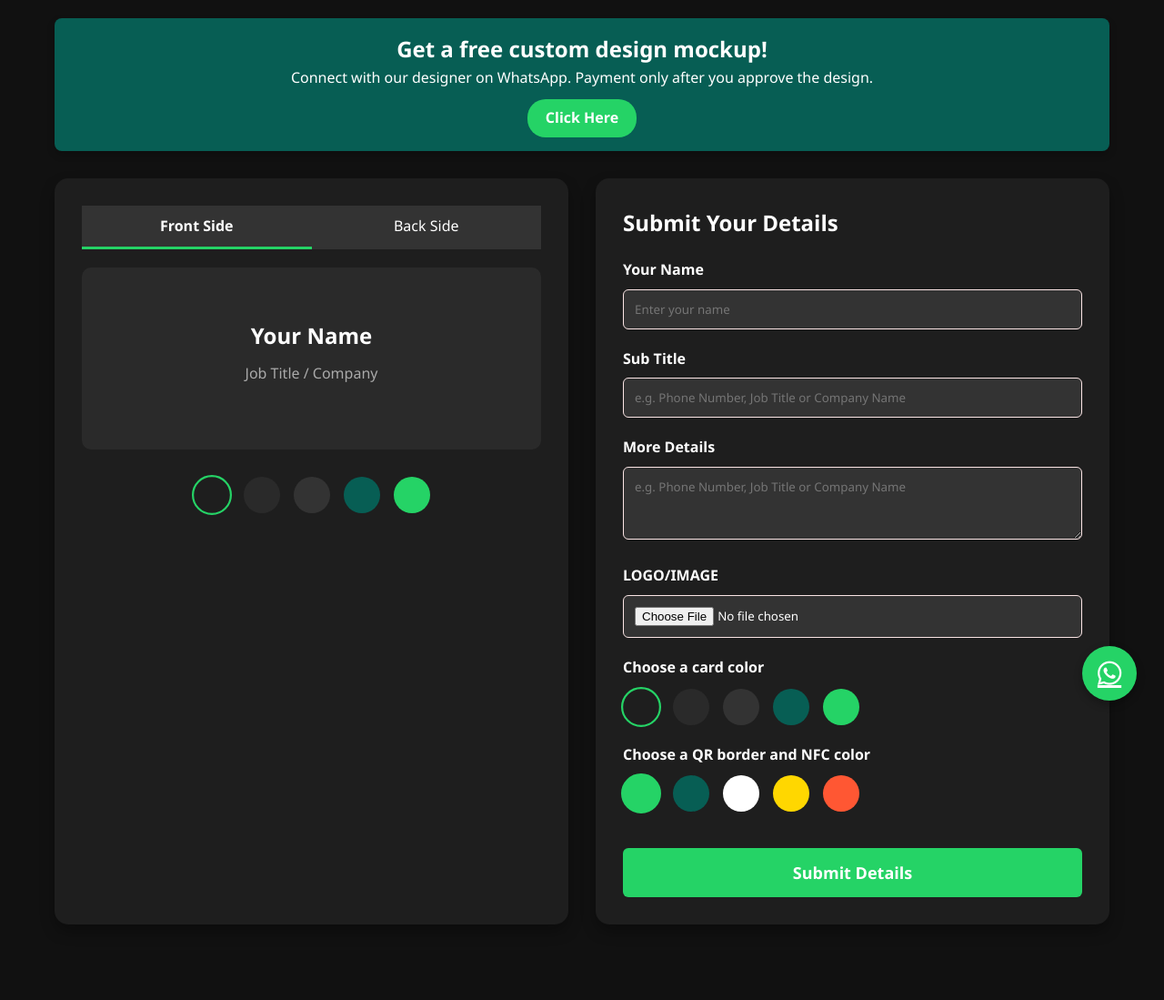
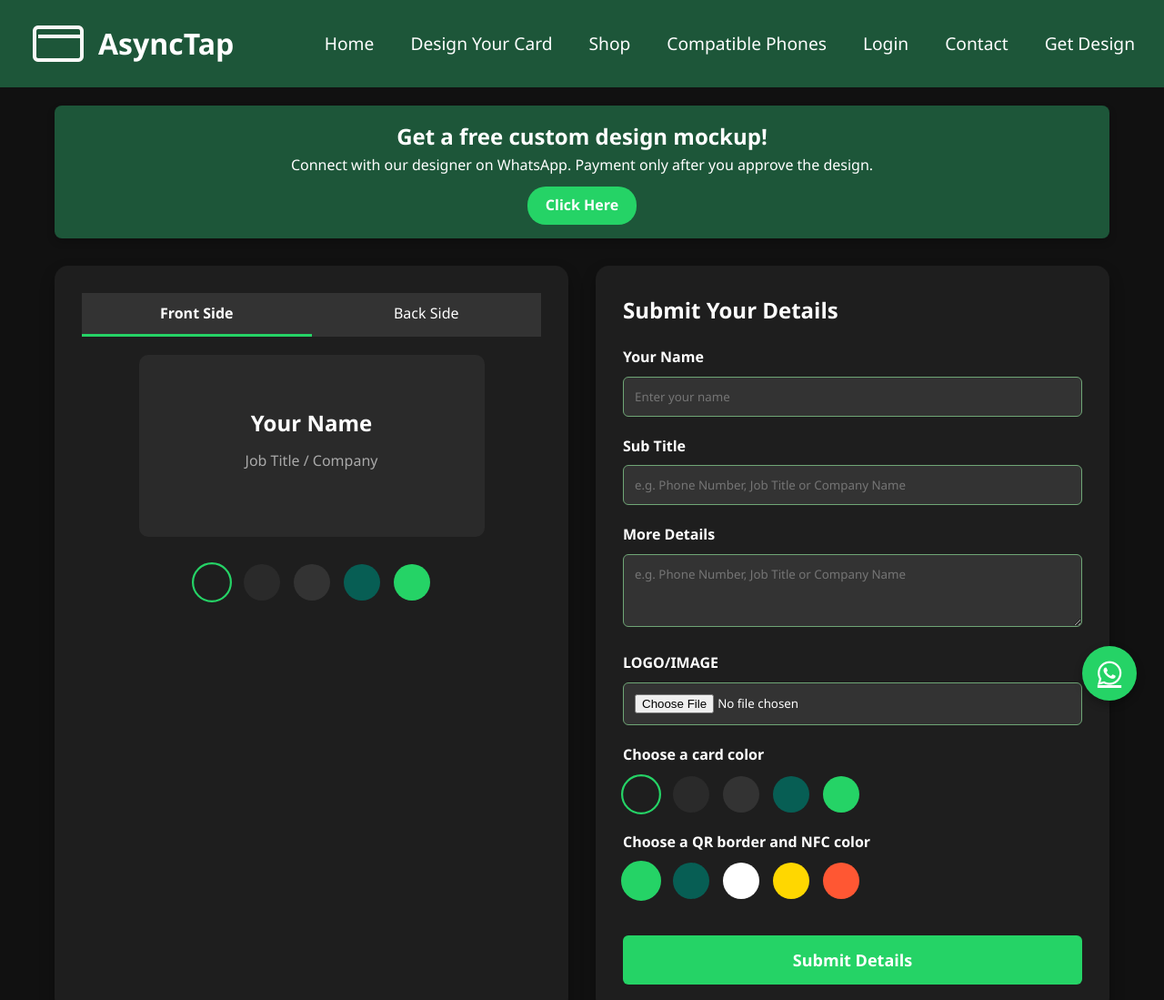
Before and after one commit to Anna2665/nfc-main, a plain HTML site: page design.html in a window 1280 px wide. Shown: the top 1099 px of the page at 91% size. Before the commit the page ends 1076 px from the top, so only its background shows below. Drawn offline with Linux system fonts and the light colour scheme.

Commit message:
update 3

```diff
--- a/design.html
+++ b/design.html
@@ -5,13 +5,58 @@
     <meta name="viewport" content="width=device-width, initial-scale=1.0">
     <title>NFC Card Designer | Free Mockup</title>
     <style>
+
+           /*Company name and menu*/
+
+            .main {
+            display: flex;
+            justify-content: space-between;
+            align-items: center;
+            background-color: #1d5639;
+            padding: 1rem 2rem;
+            flex-wrap: wrap;
+            }
+
+            .logotitle {
+            display: flex;
+            align-items: center;
+            gap: 0.75rem;
+            }
+
+            .menu ul {
+            list-style: none;
+            margin: 0;
+            padding: 0;
+            display: flex;
+            gap: 2.5rem;
+            text-align:center;
+            flex-wrap: wrap;
+            justify-content:center;
+            }
+
+            .menu li a {
+            text-decoration: none;
+            color: #ffffff;
+            transition: color 0.3s ease;
+            font-weight: 500;
+            font-size:1.2rem;
+        }
+
+            .menu li a:hover {
+            color: #8ad981;
+            }
+
+            h1{
+                color:#ffffff
+            }
+
         :root {
             --primary-color: #25D366;
             --secondary-color: #075E54;
             --dark-bg: #111;
             --light-text: #fff;
             --card-bg: #1e1e1e;
-            --border-color: #fbe5e5;
+            --border-color: #6fa676;
         }
 
         * {
@@ -34,7 +79,7 @@
         }
 
         .header-banner {
-            background-color: var(--secondary-color);
+            background-color: #1d5639;
             color: white;
             padding: 15px;
             text-align: center;
@@ -94,8 +139,9 @@
         }
 
         .card-display {
-            width: 100%;
+            width: 200%;
             height: 200px;
+            width:380px;
             background-color: #2a2a2a;
             border-radius: 10px;
             margin-bottom: 20px;
@@ -181,6 +227,7 @@
             margin-top: 10px;
         }
 
+
         .color-option {
             width: 40px;
             height: 40px;
@@ -245,6 +292,28 @@
     </style>
 </head>
 <body>
+
+    <body>
+
+        <div class="main">
+            <div class="logotitle">
+            <img src="icons8-card-64.png" alt="Logo" />
+            <h1>AsyncTap</h1>
+            </div>
+
+
+            <div class="menu">
+                <ul>
+                    <li><a href="website.html">Home</a></li>
+                    <li><a href="designcard.html">Design Your Card</a></li>
+                    <li><a href="#Shop">Shop</a></li>
+                    <li><a href="phones.html">Compatible Phones</a></li>
+                    <li><a href="#Login">Login</a></li>
+                    <li><a href="contactinfo.html">Contact</a></li>
+                    <li><a href="#GetDesign">Get Design</a></li>
+            </div>
+        </div>
+
     <div class="container">
         <div class="header-banner">
             <h2>Get a free custom design mockup!</h2>
@@ -334,7 +403,6 @@
     <a href="https://wa.me/1234567890" class="whatsapp-float" target="_blank">
         <i class="fab fa-whatsapp"></i>
     </a>
-
     <script>
         // Switch between front and back card views
         function switchCardSide(side) {
```
Also changed, not shown: contactinfo.html (+36 -10 lines), phones.html (+67 -0 lines).
